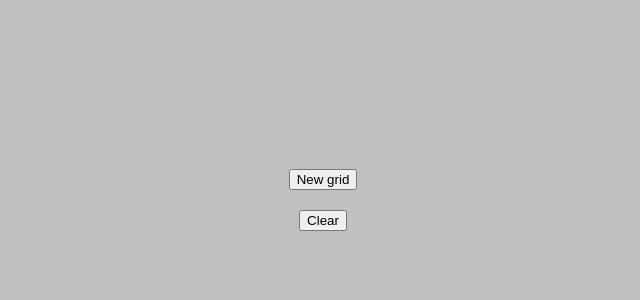
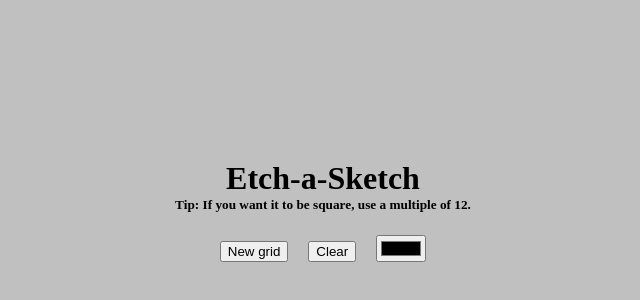
Before and after one commit to Gd2r/etch-a-sketch, a plain HTML site: page index.html in a window 1280 px wide. Shown: the part 190-490 px from the top of the page, without its empty margins (317-957 px from the left). Drawn offline with Linux system fonts and the light colour scheme.

Commit message:
finally i did itgit add . maybe it needs a little bit of design but will remake it later on with more user friendly colors and effects

```diff
--- a/index.html
+++ b/index.html
@@ -10,8 +10,13 @@
 </head>
 
 <body>
+  <h1>Etch-a-Sketch</h3>
+  <h5>Tip: If you want it to be square, use a multiple of 12.</h1>
+    <div id="buttons">
     <button onclick="makegrid()">New grid</button>
     <button onclick="resetgrid()">Clear</button>
+    <input type="color" id="colorPicker" value="#000000">
+  </div>
 
   <div id="container">
 
--- a/script.js
+++ b/script.js
@@ -23,6 +23,8 @@ function createdivs() {
     let divs = document.createElement("div");
     container.appendChild(divs);
     divs.classList.add("griditem");
+
+    divs.addEventListener("mouseover", changeColor)
 }
 
 
@@ -35,3 +37,8 @@ function clearGrid() {
 function resetgrid() {
     makegrid();
 }
+
+function changeColor(event) {
+    const selectedColor = colorPicker.value;
+    event.target.style.backgroundColor = selectedColor;
+}
--- a/styles.css
+++ b/styles.css
@@ -26,3 +26,17 @@ button{
     height: 20px;
     width: 20px;
 }
+
+h1 {
+    margin-bottom: 0;
+}
+
+h5 {
+    margin-top: 0;
+}
+
+#buttons {
+    display: flex;
+    align-items: first baseline;
+    gap: 20px;
+}
```
